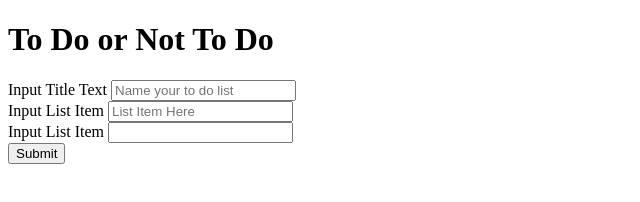
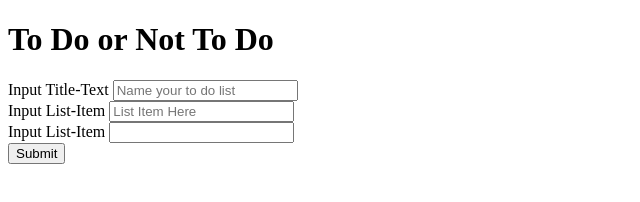
Before and after one commit to MASTn28/MASTn28, a plain HTML site: page index.html in a window 1280 px wide. Shown: the full height of the page, 0-640 px from the left. Drawn offline with Linux system fonts and the light colour scheme.

Commit message:
added html

```diff
--- a/index.html
+++ b/index.html
@@ -17,19 +17,19 @@
         <div>
             <form>
 
-                <label> Input Title Text
+                <label> Input Title-Text
                     <input placeholder="Name your to do list">
                 </label>
 
                 <br>
 
-                <label> Input List Item
+                <label> Input List-Item
                     <input placeholder="List Item Here">
                 </label>
 
                 <br>
 
-                <label> Input List Item
+                <label> Input List-Item
                     <input>
                 </label>
 
```
